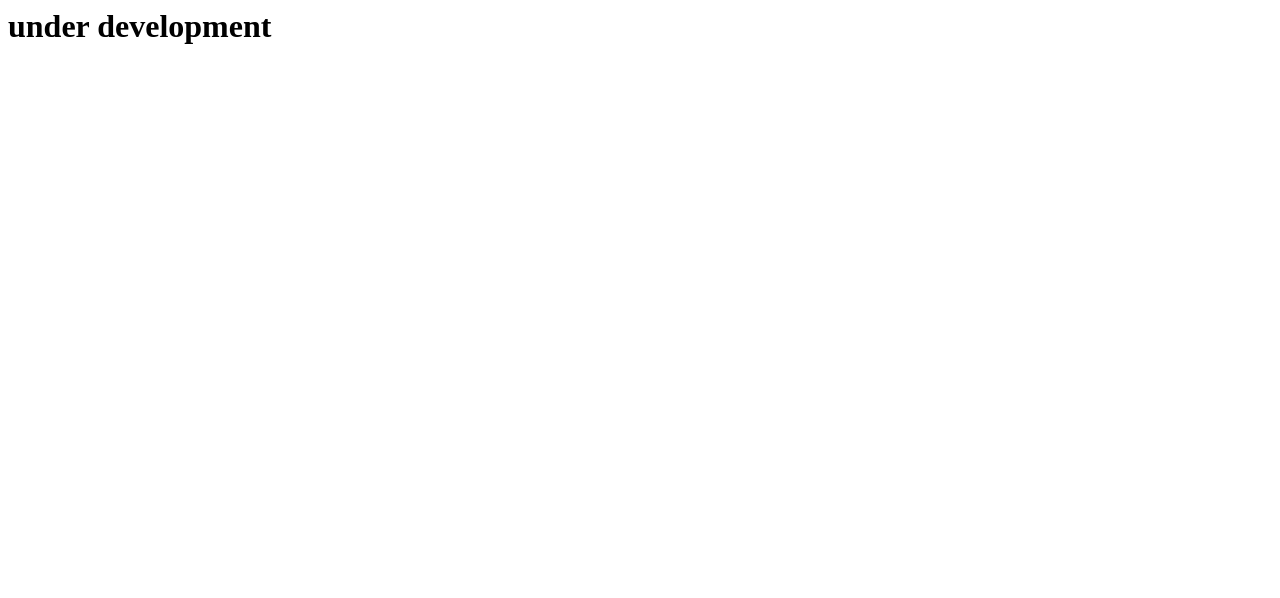
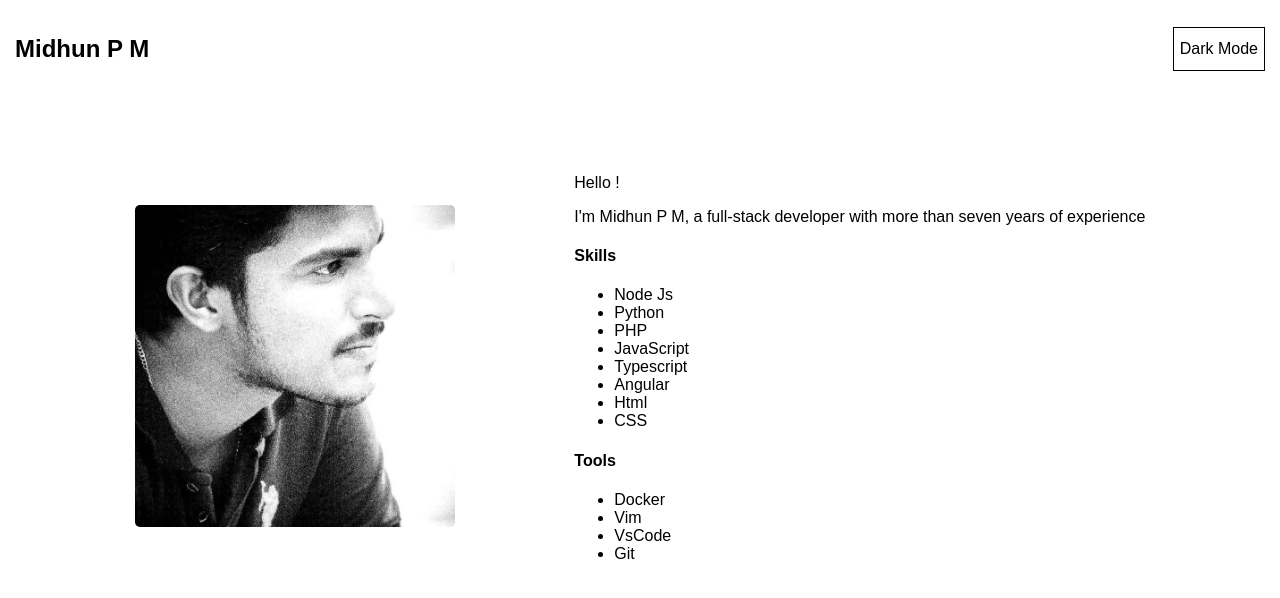
Before and after one commit to pm-midhun/pm-midhun.github.io, a website: page index.html in a window 1280 px wide. Drawn offline with Linux system fonts and the light colour scheme; a web font is replaced by a local one.

Commit message:
initial changes added

```diff
--- /dev/null
+++ b/asset/main.scss
@@ -0,0 +1,67 @@
+body {
+    font-family: 'Sono', sans-serif;
+    margin: 15px;
+    height: 100vh;
+    header {
+        .row {
+            display: flex;
+            flex-direction: row;
+            justify-content: space-between;
+            align-items: center;
+        }
+    }
+    section.content{
+        margin: 75px 0px;
+        .row {
+            display: flex;
+            flex-direction: row;
+            justify-content: space-evenly;
+            align-items: center;
+
+            .pic {
+                width: 320px;
+                img {
+                    width: 100%;
+                    height: auto;
+                    border-radius: 5px;
+                }
+            }
+
+        }
+    }
+
+    button {
+        all:unset;
+        cursor: pointer;
+    }
+
+    &.dark-mode {
+        background-color: #000;
+        color: #fff;
+        button{
+            border:  1px solid #fff;
+            padding: 12px 6px;
+        }
+
+    }
+
+    &.normal-mode {
+        background-color: #fff;
+        color: #000;
+
+        button{
+            border:  1px solid #000;
+            padding: 12px 6px;
+        }
+
+    }
+}
+
+@media (max-width: 600px) {
+
+    section.content{
+        .row {
+            flex-direction: column !important;
+        }
+    }
+}
--- a/index.html
+++ b/index.html
@@ -1 +1,67 @@
-<h1>under development</h1>
+<!DOCTYPE html>
+<html lang="en">
+<head>
+    <meta charset="UTF-8">
+    <meta http-equiv="X-UA-Compatible" content="IE=edge">
+    <meta name="viewport" content="width=device-width, initial-scale=1.0">
+    <title>Midhun P M</title>
+    <link rel="preconnect" href="https://fonts.googleapis.com">
+    <link rel="preconnect" href="https://fonts.gstatic.com" crossorigin>
+    <link href="https://fonts.googleapis.com/css2?family=Sono:wght@200;300;400;500;600;700;800&display=swap" rel="stylesheet">
+    <link rel="stylesheet" href="./asset/main.css" />
+    <script>
+        function switchBetweenMode(){
+            let body = document.getElementsByTagName('body')[0];
+            if(body.classList.contains("normal-mode")){
+                body.classList.remove("normal-mode");
+                body.classList.add("dark-mode");
+            } else {
+                body.classList.remove("dark-mode");
+                body.classList.add("normal-mode");
+            }
+        };
+    </script>
+</head>
+<body class="normal-mode">
+   <header>
+        <div class="row">
+            <div class="site-name">
+                <h2>Midhun P M</h2>
+            </div>
+            <div class="mode-changer">
+                <button onclick="switchBetweenMode()">Dark Mode</button>
+            </div>
+        </div>
+   </header>
+   <section class="content">
+    <div class="row">
+        <div class="pic">
+            <img src="./asset/pic.jpg" />
+        </div>
+        <div class="info">
+            <p>Hello !</p>
+            <p>I'm Midhun P M, a full-stack developer with more than seven years of experience</p>
+            <h4>Skills</h4>
+            <ul>
+                <li>Node Js</li>
+                <li>Python</li>
+                <li>PHP</li>
+                <li>JavaScript</li>
+                <li>Typescript</li>
+                <li>Angular</li>
+                <li>Html</li>
+                <li>CSS</li>
+            </ul>
+
+            <h4>Tools</h4>
+            <ul>
+                <li>Docker</li>
+                <li>Vim</li>
+                <li>VsCode</li>
+                <li>Git</li>
+            </ul>
+        </div>
+    </div>
+   </section>
+</body>
+</html>
```
Also changed, not shown: package.json (added, +21 -0 lines), asset/main.css (added), asset/pic.jpg (added), 1 other file.
